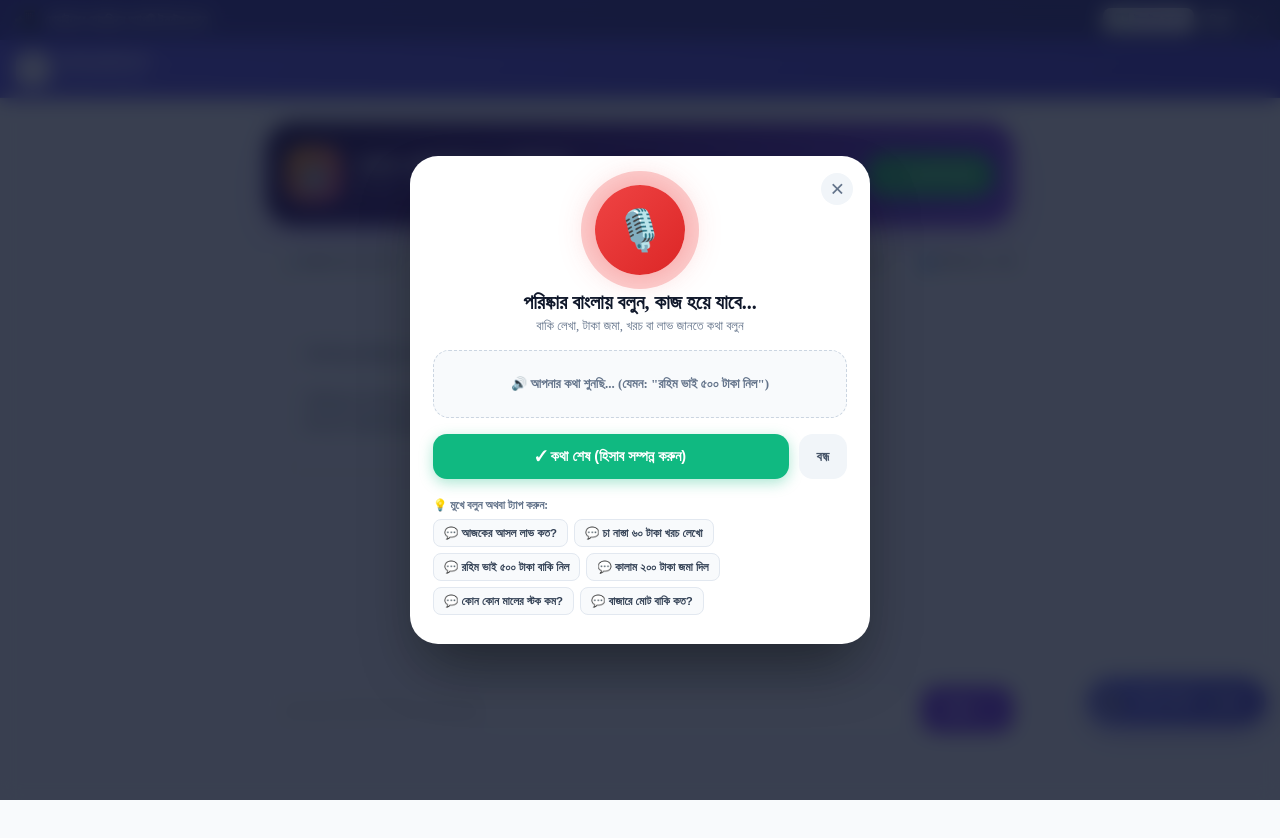
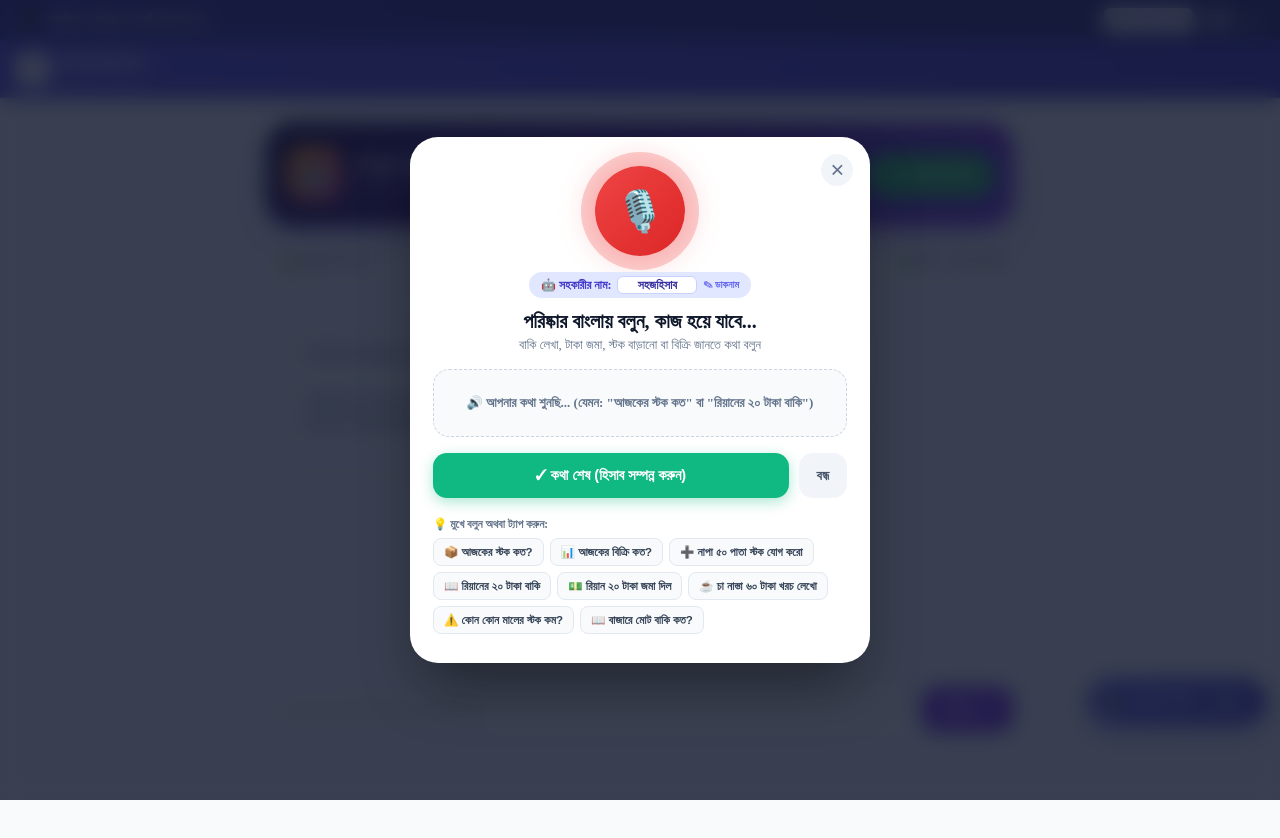
Before and after one commit to raihancsegit/shohojhisab, a Next.js app in the folder apps/web/: page /ai-assistant in a window 1280 px wide. Both pictures are taken after a click on the button "এআই সহকারী — মুখে বলে যেকোনো কাজ করাতে চাপুন". Shown: the top 838 px of the page. Built offline with nearby package versions, Linux system fonts and the light colour scheme.

Commit message:
feat(ai-assistant): fix customer duplication bug with direct utterance matching, add custom assistant wake word and bulk voice stock management

```diff
--- a/apps/web/src/app/ai-assistant/page.tsx
+++ b/apps/web/src/app/ai-assistant/page.tsx
@@ -27,12 +27,14 @@ export default function AiAssistantPage() {
   const silenceTimerRef = useRef<any>(null);
 
   const presetQuestions = [
-    '📊 আজকের লাভ কত হলো?',
-    '📖 বাজারে মোট বাকি কত?',
+    '📦 আজকের স্টক কত?',
+    '📊 আজকের বিক্রি ও লাভ কত?',
+    '➕ নাপা ৫০ পাতা স্টক যোগ করো',
+    '📖 রিয়ানের ২০ টাকা বাকি',
+    '💵 রিয়ান ২০ টাকা জমা দিল',
+    '☕ চা নাস্তা ৬০ টাকা খরচ লেখো',
     '⚠️ কোন কোন মালের স্টক কম?',
-    '☕ চা নাস্তা ৬০ টাকা খরচ লেখো',
-    '👤 রহিম ভাই ৫০০ টাকা বাকি নিল',
-    '💸 কালাম ২০০ টাকা জমা দিল'
+    '📖 বাজারে মোট বাকি কত?'
   ];
 
   const handleAsk = async (queryText: string) => {
--- a/apps/web/src/components/VoiceAssistant.tsx
+++ b/apps/web/src/components/VoiceAssistant.tsx
@@ -330,6 +330,44 @@ export default function VoiceAssistant() {
               {isListening ? '🎙️' : isProcessing ? '⏳' : actionResult?.success ? '✓' : '🤖'}
             </div>
 
+            {/* Assistant Name Badge & Customizer */}
+            <div style={{
+              display: 'inline-flex',
+              alignItems: 'center',
+              gap: '6px',
+              background: '#e0e7ff',
+              color: '#4338ca',
+              padding: '4px 12px',
+              borderRadius: '99px',
+              fontSize: '12px',
+              fontWeight: '800',
+              marginBottom: '12px'
+            }}>
+              <span>🤖 সহকারীর নাম:</span>
+              <input
+                type="text"
+                defaultValue={typeof window !== 'undefined' ? localStorage.getItem('lbos_assistant_name') || 'সহজহিসাব' : 'সহজহিসাব'}
+                onChange={(e) => {
+                  if (typeof window !== 'undefined') {
+                    localStorage.setItem('lbos_assistant_name', e.target.value.trim() || 'সহজহিসাব');
+                  }
+                }}
+                style={{
+                  background: '#ffffff',
+                  border: '1px solid #c7d2fe',
+                  borderRadius: '6px',
+                  padding: '1px 6px',
+                  fontSize: '12px',
+                  fontWeight: '800',
+                  color: '#3730a3',
+                  width: '80px',
+                  textAlign: 'center'
+                }}
+                title="এআই সহকারীর নাম পরিবর্তন করুন"
+              />
+              <span style={{ fontSize: '10px', color: '#6366f1' }}>✎ ডাকনাম</span>
+            </div>
+
             <h2 style={{ fontSize: '20px', fontWeight: '900', color: '#0f172a', margin: '0 0 4px' }}>
               {isListening
                 ? 'পরিষ্কার বাংলায় বলুন, কাজ হয়ে যাবে...'
@@ -341,7 +379,7 @@ export default function VoiceAssistant() {
             </h2>
             <p style={{ fontSize: '13px', color: '#64748b', margin: '0 0 16px' }}>
               {isListening
-                ? 'বাকি লেখা, টাকা জমা, খরচ বা লাভ জানতে কথা বলুন'
+                ? 'বাকি লেখা, টাকা জমা, স্টক বাড়ানো বা বিক্রি জানতে কথা বলুন'
                 : 'মুখে বলুন অথবা নিচে ক্লিক করে নির্দেশ দিন'}
             </p>
 
@@ -364,7 +402,7 @@ export default function VoiceAssistant() {
                 </span>
               ) : isListening ? (
                 <span style={{ fontSize: '13px', color: '#64748b', fontWeight: '700' }}>
-                  🔊 আপনার কথা শুনছি... (যেমন: "রহিম ভাই ৫০০ টাকা নিল")
+                  🔊 আপনার কথা শুনছি... (যেমন: "আজকের স্টক কত" বা "রিয়ানের ২০ টাকা বাকি")
                 </span>
               ) : lastSpoken ? (
                 <span style={{ fontSize: '14px', color: '#475569', fontWeight: '700' }}>
@@ -503,19 +541,21 @@ export default function VoiceAssistant() {
               </span>
               <div style={{ display: 'flex', flexWrap: 'wrap', gap: '6px', marginTop: '6px' }}>
                 {[
-                  'আজকের আসল লাভ কত?',
-                  'চা নাস্তা ৬০ টাকা খরচ লেখো',
-                  'রহিম ভাই ৫০০ টাকা বাকি নিল',
-                  'কালাম ২০০ টাকা জমা দিল',
-                  'কোন কোন মালের স্টক কম?',
-                  'বাজারে মোট বাকি কত?'
+                  '📦 আজকের স্টক কত?',
+                  '📊 আজকের বিক্রি কত?',
+                  '➕ নাপা ৫০ পাতা স্টক যোগ করো',
+                  '📖 রিয়ানের ২০ টাকা বাকি',
+                  '💵 রিয়ান ২০ টাকা জমা দিল',
+                  '☕ চা নাস্তা ৬০ টাকা খরচ লেখো',
+                  '⚠️ কোন কোন মালের স্টক কম?',
+                  '📖 বাজারে মোট বাকি কত?'
                 ].map((chip, idx) => (
                   <button
                     key={idx}
                     type="button"
                     onClick={() => {
                       stopListeningOnly();
-                      stopAndExecute(chip);
+                      stopAndExecute(chip.replace(/^[^\s]+\s+/, ''));
                     }}
                     style={{
                       background: '#f8fafc',
@@ -529,7 +569,7 @@ export default function VoiceAssistant() {
                       transition: 'all 0.15s ease'
                     }}
                   >
-                    💬 {chip}
+                    {chip}
                   </button>
                 ))}
               </div>
```
Also changed, not shown: 2 other files (tests, documents, lock files or other folders).
